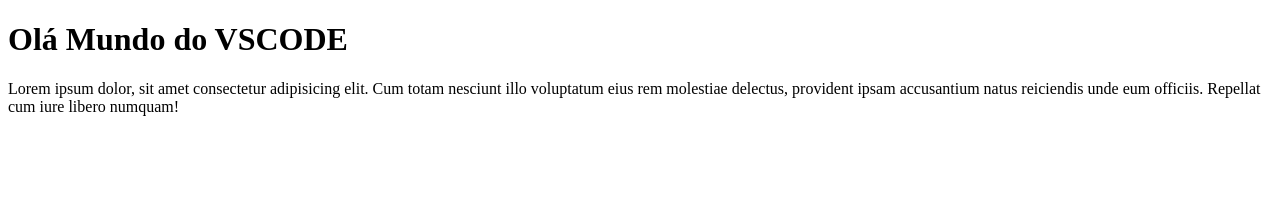
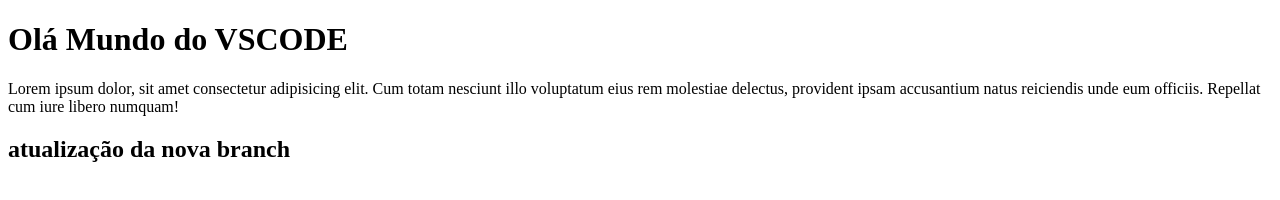
Before and after one commit to edulistas2017/Teste_aula, a plain HTML site: page index.html in a window 1280 px wide. Drawn offline with Linux system fonts and the light colour scheme.

Commit message:
criei v2.0

```diff
--- a/index.html
+++ b/index.html
@@ -11,4 +11,5 @@
 </body>
 <h1>Olá Mundo do VSCODE</h1>
 <p>Lorem ipsum dolor, sit amet consectetur adipisicing elit. Cum totam nesciunt illo voluptatum eius rem molestiae delectus, provident ipsam accusantium natus reiciendis unde eum officiis. Repellat cum iure libero numquam!</p>
+<h2> atualização da nova branch</h2>
 </html>
```
